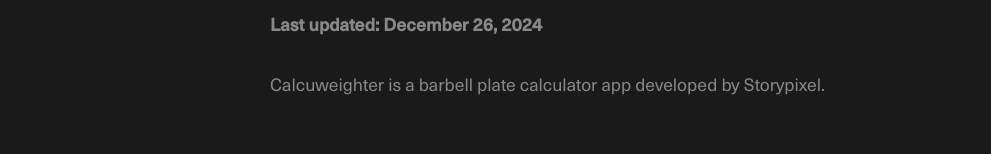
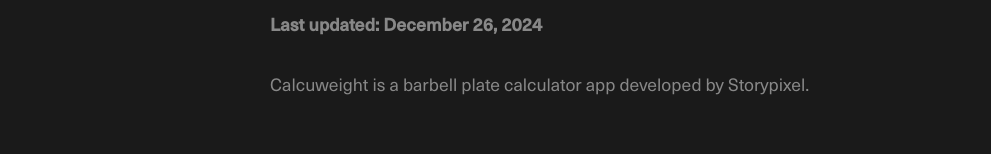
Before and after one commit to storypixel/storypixel.github.io, a React (Vite) app: page /privacy in a window 1280 px wide. Shown: the part 229-383 px from the top of the page, without its empty margins (10-1001 px from the left). Built offline with nearby package versions, Linux system fonts and the light colour scheme.

Commit message:
Rename CalcuweighterPromo → CalcuweightPromo, fix all src references

```diff
--- a/src/App.jsx
+++ b/src/App.jsx
@@ -16,7 +16,7 @@
 
 // Lazy-load heavy 3D pages (Three.js ~1.2MB)
 const AboutPage = lazy(() => import('./components/AboutPage'));
-const CalcuweighterPromo = lazy(() => import('./components/CalcuweighterPromo'));
+const CalcuweightPromo = lazy(() => import('./components/CalcuweightPromo'));
 const RoomscrollPromo = lazy(() => import('./components/RoomscrollPromo'));
 const CookiePage = lazy(() => import('./components/CookiePage'));
 
@@ -44,7 +44,7 @@
                         <Route path="/" element={<HomePage />} />
                         <Route path="/about" element={<AboutPage />} />
                         <Route path="/privacy" element={<Privacy />} />
-                        <Route path="/calcuweighter" element={<CalcuweighterPromo />} />
+                        <Route path="/calcuweighter" element={<CalcuweightPromo />} />
                         <Route path="/roomscroll" element={<RoomscrollPromo />} />
                         <Route path="/clients/ocd" element={
                             <PasswordGate password="ocd">
--- a/src/components/CalcuweighterPromo.jsx
+++ b/src/components/CalcuweightPromo.jsx
@@ -4,7 +4,7 @@
 import Navigation from './Navigation';
 import Phone3D from './Phone3D';
 
-const CalcuweighterPromo = () => {
+const CalcuweightPromo = () => {
     useEffect(() => {
         window.scrollTo(0, 0);
     }, []);
@@ -108,7 +108,7 @@
                                     fontSize: '1rem',
                                     whiteSpace: 'nowrap'
                                 }}>
-                                    Get Calcuweighter
+                                    Get Calcuweight
                                 </a>
                             </motion.div>
                         </div>
@@ -223,7 +223,7 @@
                                     I've been lifting for years, and every session used to involve the same frustrating dance: staring at the gym whiteboard, pulling out my phone, opening the calculator app, and doing fractional math just to figure out what plates to put on the bar. It was a constant distraction that took me out of the zone.
                                 </p>
                                 <p>
-                                    I wanted a tool that felt invisible. No typing, no mental gymnastics. Just point a camera at the whiteboard or speak the percentages, and instantly see the exact plate layout. I built Calcuweighter to solve my own problem, so I could focus on the lift, not the math.
+                                    I wanted a tool that felt invisible. No typing, no mental gymnastics. Just point a camera at the whiteboard or speak the percentages, and instantly see the exact plate layout. I built Calcuweight to solve my own problem, so I could focus on the lift, not the math.
                                 </p>
                             </div>
                         </div>
@@ -295,7 +295,7 @@
                                 maxWidth: '55ch',
                             }}>
                                 <p>
-                                    Having trouble with Calcuweighter? Here are a few tips:
+                                    Having trouble with Calcuweight? Here are a few tips:
                                 </p>
                                 <ul style={{ listStyle: 'none', padding: 0, display: 'flex', flexDirection: 'column', gap: '1rem' }}>
                                     <li><strong style={{ color: 'var(--text-primary)' }}>Camera not reading text?</strong> Ensure good lighting and hold the phone steady.</li>
@@ -326,4 +326,4 @@
     );
 };
 
-export default CalcuweighterPromo;
+export default CalcuweightPromo;
--- a/src/components/Privacy.jsx
+++ b/src/components/Privacy.jsx
@@ -53,7 +53,7 @@
                         <strong>Last updated: December 26, 2024</strong>
                     </p>
                     <p>
-                        Calcuweighter is a barbell plate calculator app developed by Storypixel.
+                        Calcuweight is a barbell plate calculator app developed by Storypixel.
                     </p>
 
                     <h2 style={{ fontSize: '1.5rem', color: '#fff', marginTop: '1rem' }}>Data Stored Locally</h2>
--- a/src/data/projects.js
+++ b/src/data/projects.js
@@ -3,7 +3,7 @@
 export const projects = [
     {
         id: 'calcuweighter',
-        title: 'Calcuweighter',
+        title: 'Calcuweight',
         category: 'iOS App / Watch App',
         size: 'full',
         image: '/images/calcuweighter-model-1.png',
@@ -23,14 +23,14 @@
 
 export const projectDetails = {
     calcuweighter: {
-        title: 'Calcuweighter',
+        title: 'Calcuweight',
         category: 'iOS App / Watch App',
         color: '#1c1c1e',
         skills: ['SwiftUI', 'iOS Development', 'WatchOS', 'Speech Recognition'],
         year: '2025',
         role: 'Design & Development',
         roleBlurb: 'Built a powerful percentages calculator for strength training with camera OCR, voice input, and Apple Watch companion app.',
-        description: 'A powerful percentages calculator for strength training. Enter your PRs and instantly see what weight to load for any percentage. Calcuweighter allows you to snap a photo of your workout whiteboard to automatically identify lifts, supports hands-free voice input, and visualizes plate loading. Includes a companion Apple Watch app.',
+        description: 'A powerful percentages calculator for strength training. Enter your PRs and instantly see what weight to load for any percentage. Calcuweight allows you to snap a photo of your workout whiteboard to automatically identify lifts, supports hands-free voice input, and visualizes plate loading. Includes a companion Apple Watch app.',
         workDescription: 'Every session used to involve the same frustrating dance: staring at the gym whiteboard, pulling out my phone, opening the calculator app, and doing fractional math just to figure out what plates to put on the bar. I wanted a tool that felt invisible. No typing, no mental gymnastics. Just point a camera at the whiteboard or speak the percentages, and instantly see the exact plate layout.',
         hero: '/images/calcuweighter-model-1.png',
         heroImages: [
--- a/src/index.css
+++ b/src/index.css
@@ -238,7 +238,7 @@
   transform: translateY(-15%);
 }
 
-/* CalcuweighterPromo hero grid */
+/* CalcuweightPromo hero grid */
 .calcuweighter-hero-grid {
   display: grid;
   grid-template-columns: 1fr 1fr;
@@ -276,7 +276,7 @@
   }
 }
 
-/* CalcuweighterPromo footer CTA responsive columns */
+/* CalcuweightPromo footer CTA responsive columns */
 .cta-text-col {
   grid-column: 1 / 3;
 }
@@ -351,7 +351,7 @@
   }
 }
 
-/* Calcuweighter CTA grid */
+/* Calcuweight CTA grid */
 .cw-cta-text {
   grid-column: 1 / 3;
 }
```
